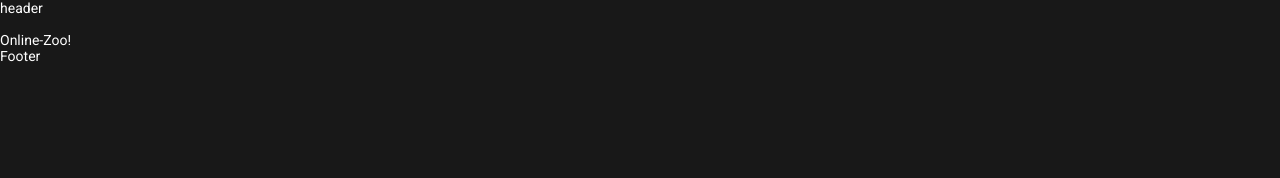
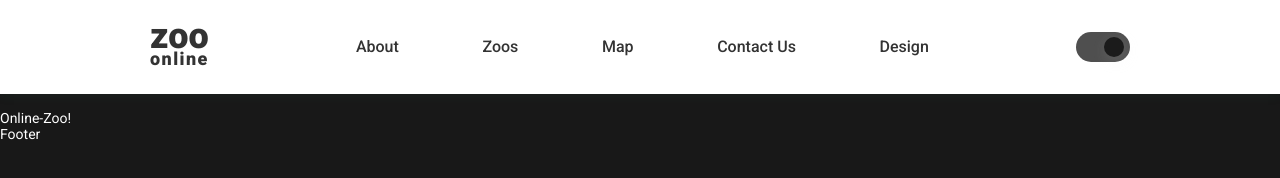
Before and after one commit to 13RedFox/online-zoo, a website: page src/index.html in a window 1280 px wide. Drawn offline with nearby package versions, Linux system fonts and the light colour scheme; files that its build step writes are made by us from their sources.

Commit message:
feat: add header block

```diff
--- /dev/null
+++ b/src/assets/scss/_mixins.scss
@@ -0,0 +1,23 @@
+@mixin padding-hack($padding, $object-fit: cover) {
+  position: relative;
+  padding-top: $padding;
+  width: 100%;
+  @content;
+
+  & > img {
+    position: absolute;
+    top: 0;
+    right: 0;
+    bottom: 0;
+    left: 0;
+    width: 100%;
+    height: 100%;
+    object-fit: $object-fit;
+  }
+}
+
+@mixin media($width) {
+  @media screen and (max-width: $width) {
+    @content;
+  }
+}
--- a/src/assets/scss/_vars.scss
+++ b/src/assets/scss/_vars.scss
@@ -1,4 +1,5 @@
 // * Colors:
+
 $white:       #fff;
 $gray:        #333333;
 $gray-second: #4f4f4f;
@@ -9,6 +10,7 @@ $line: rgba(189, 189, 189, 0.57);
 $btn-grad: linear-gradient(106.89deg, #4BD8B5 -14.32%, #49D6DF 100.68%);
 
 // * Size:
+
 $base:  1.4rem;
 $s48:   4.8rem;
 $s36:   3.6rem;
@@ -19,4 +21,15 @@ $s16:   1.6rem;
 $s12:   1.2rem;
 
 // * Fonts:
+
 $font: 'Roboto', sans-serif;
+
+// * Media:
+
+$hd:      1920px;
+$laptop:  1200px;
+$tablet:  640px;
+$phone:   320px;
+//$m414: 414px;
+//$m375: 375px;
+//$m320: 320px;
--- /dev/null
+++ b/src/assets/scss/blocks/header.scss
@@ -0,0 +1,114 @@
+.header {
+  height: 9.4rem;
+  display: flex;
+  justify-content: space-between;
+  align-items: center;
+  background: $white;
+  box-shadow: 0px 4px 8px rgba(44, 101, 77, 0.08);
+  padding: 0 15rem;
+  margin: 0 auto;
+
+  &__logo {
+    display: flex;
+    flex-direction: column;
+    color: $gray;
+    font-weight: 900;
+
+    &-sup {
+      font-size: $s36;
+      line-height: 2.5rem;
+    }
+
+    &-sub {
+      font-size: $s18;
+      letter-spacing: 0.08em;
+    }
+  }
+
+  &__nav {
+    width: 57.3rem;
+
+    &-list {
+      display: flex;
+      justify-content: space-between;
+      align-items: center;
+    }
+
+    &-link {
+      position: relative;
+      font-size: $s16;
+      font-weight: 500;
+      color: $gray;
+      text-transform: capitalize;
+      transition: font-weight .3s ease-in-out;
+
+      &:hover {
+        font-weight: 900;
+      }
+
+      &::after {
+        background: none repeat scroll 0 0 transparent;
+        background: $gray;
+        bottom: 0;
+        content: "";
+        display: block;
+        height: 2px;
+        left: 50%;
+        position: absolute;
+        transition: width 0.3s ease-in-out 0s, left 0.3s ease-in-out 0s;
+        width: 0;
+      }
+
+      &:hover:after {
+        width: 100%;
+        left: 0;
+      }
+    }
+  }
+
+  input[type="checkbox"] {
+    appearance: none;
+    -webkit-tap-highlight-color: transparent;
+    cursor: pointer;
+
+    &:focus {
+      outline: 0;
+    }
+  }
+
+  &__toggle {
+    height: 30px;
+    width: 54px;
+    border-radius: 16px;
+    display: inline-block;
+    position: relative;
+    margin: 0;
+    //border: 2px solid #474755;
+    background: $map;
+    transition: all .3s ease-in-out;
+
+    &:after {
+      content: '';
+      position: absolute;
+      top: 5px;
+      left: 6px;
+      width: 20px;
+      height: 20px;
+      border-radius: 50%;
+      background: $white;
+      box-shadow: 2px 4px 15px rgba(6, 12, 70, 0.15);
+      transition: all .3s cubic-bezier(.5, .1, .75, 1.35);
+    }
+
+    &:checked {
+      background: $gray-second;
+
+      &:after {
+        transform: translateX(22px);
+        background: #1B1B1B;
+        box-shadow: 2px 4px 15px rgba(230, 230, 230, 0.15);
+      }
+    }
+  }
+
+}
--- a/src/assets/scss/style.scss
+++ b/src/assets/scss/style.scss
@@ -1,5 +1,15 @@
+// ! Imports:
+
 @import "vars";
-//@import "vendor/reset";
+@import "mixins";
+
+// !  Main style:
+
+*,
+*::before,
+*::after {
+  box-sizing: border-box;
+}
 
 html {
   font-size: 62.5%;
@@ -13,8 +23,22 @@ body {
   //line-height: 1.5;
 }
 
-*,
-*::before,
-*::after {
-  box-sizing: border-box;
+ul {
+  list-style: none;
+  padding: 0;
+  margin: 0;
 }
+
+a {
+  text-decoration: none;
+}
+
+.container {
+  max-width: 120rem;
+  width: 100%;
+  margin: 0 auto;
+}
+
+// !  Blocks style:
+
+@import "blocks/header";
--- a/src/partials/header.html
+++ b/src/partials/header.html
@@ -1 +1,16 @@
-<header>header</header>
+<header class="header">
+  <a href="#" class="header__logo">
+    <span class="header__logo-sup">zoo</span>
+    <span class="header__logo-sub">online</span>
+  </a>
+  <nav class="header__nav">
+    <ul class="header__nav-list">
+      <li class="header__nav-item"><a href="#" class="header__nav-link">about</a></li>
+      <li class="header__nav-item"><a href="#" class="header__nav-link">zoos</a></li>
+      <li class="header__nav-item"><a href="#" class="header__nav-link">map</a></li>
+      <li class="header__nav-item"><a href="#" class="header__nav-link">contact us</a></li>
+      <li class="header__nav-item"><a href="#" class="header__nav-link">design</a></li>
+    </ul>
+  </nav>
+  <input type="checkbox" class="header__toggle" checked>
+</header>
```
Also changed, not shown: dist/assets/css/style.css, dist/assets/css/style.min.css, dist/assets/images/instagram-black.svg (deleted), dist/index.html.
